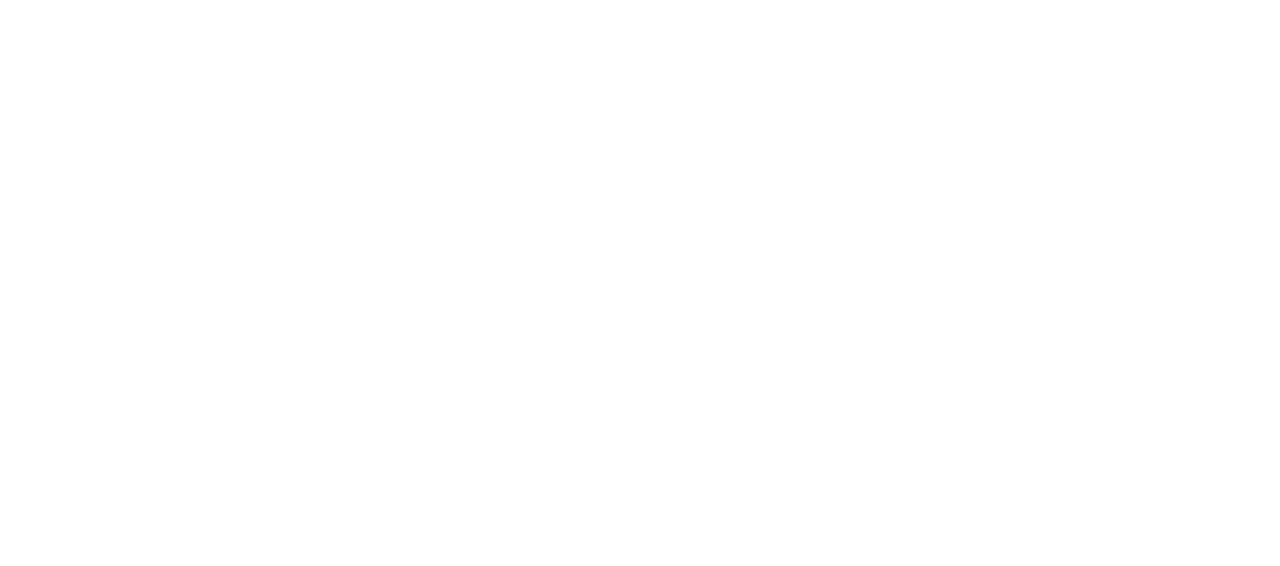
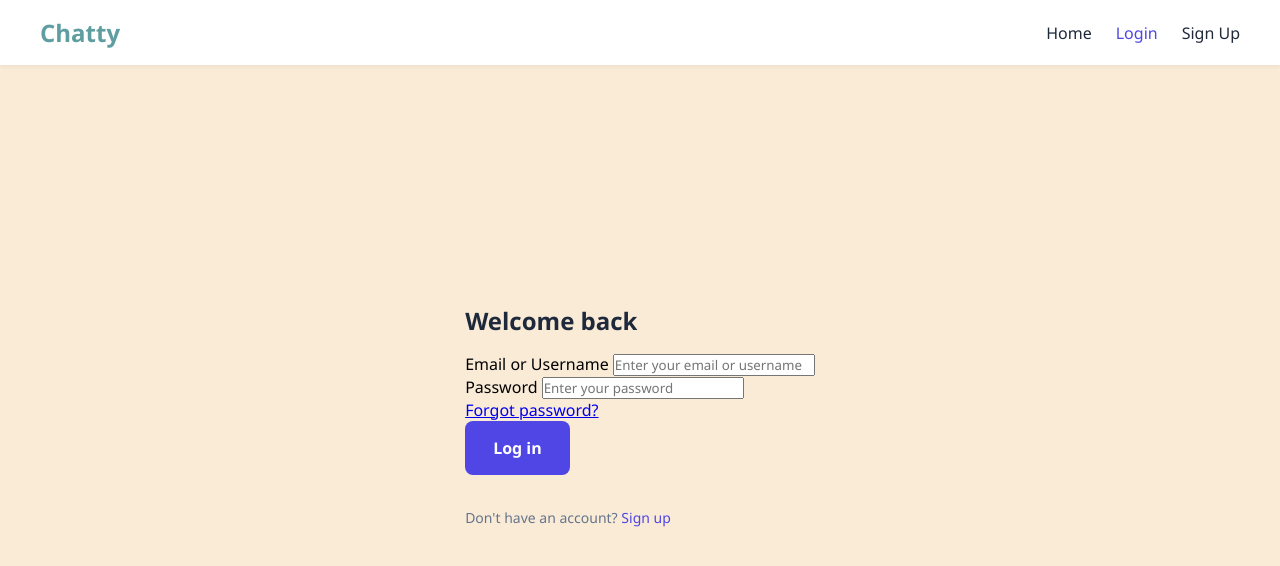
Before and after one commit to bknthejane/chatApp, a plain HTML site: page pages/login.html in a window 1280 px wide. Drawn offline with Linux system fonts and the light colour scheme.

Commit message:
Created a login page

```diff
--- a/pages/login.html
+++ b/pages/login.html
@@ -0,0 +1,50 @@
+<!DOCTYPE html>
+<html>
+
+<head>
+    <link href="/styles/styles.css" rel="stylesheet">
+</head>
+
+<body>
+    <header>
+        <div class="header-content">
+            <div class="header-logo">Chatty</div>
+            <nav class="nav-links">
+                <a href="#" class="nav-link">Home</a>
+                <a href="#" class="nav-link active">Login</a>
+                <a href="#" class="nav-link">Sign Up</a>
+            </nav>
+        </div>
+    </header>
+    <main>
+        <div class="login-container">
+            <h1>Welcome back</h1>
+
+            <form id="login-form">
+                <div class="form-group">
+                    <label for="email">Email or Username</label>
+                    <input type="text" id="email" name="email" placeholder="Enter your email or username" required>
+                </div>
+
+                <div class="form-group">
+                    <label for="password">Password</label>
+                    <input type="password" id="password" name="password" placeholder="Enter your password" required>
+                </div>
+
+                <div class="remember-me">
+                    <div class="forgot-password">
+                        <a href="#">Forgot password?</a>
+                    </div>
+                </div>
+
+                <button type="submit" class="btn">Log in</button>
+            </form>
+
+            <div class="footer">
+                <p>Don't have an account? <a href="#">Sign up</a></p>
+            </div>
+        </div>
+    </main>
+</body>
+
+</html>
```
Also changed, not shown: pages/sign-up.html (indentation only).
